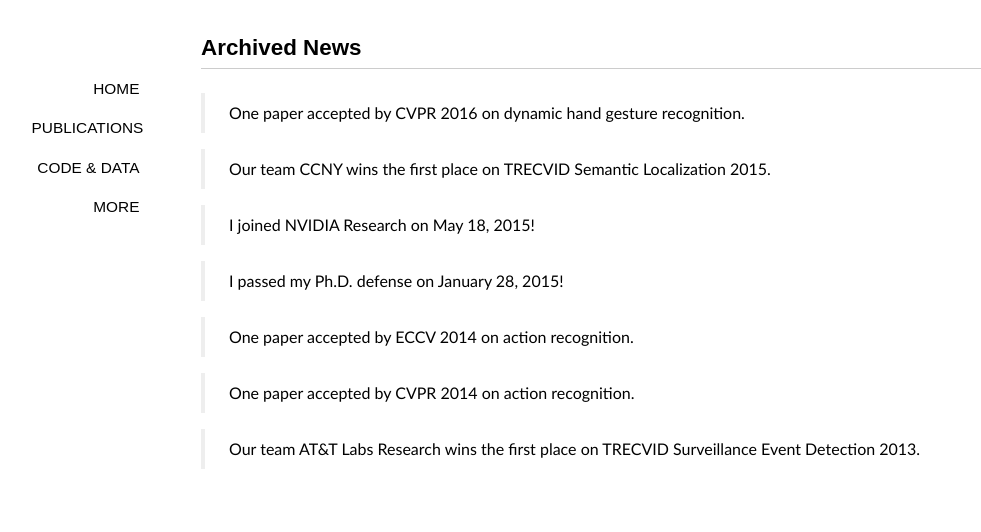
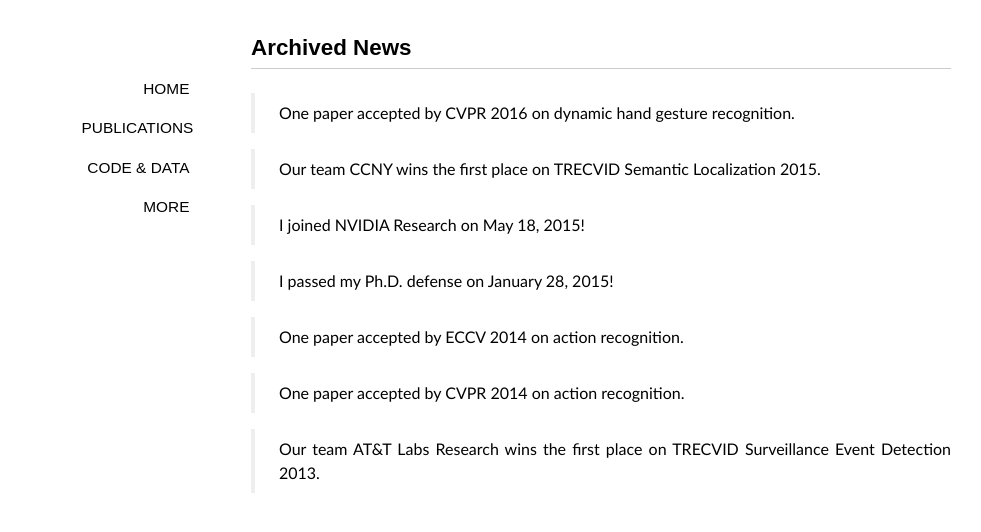
Before and after one commit to xiaodongyang/xiaodongyang.github.io, a Jekyll site: the page built from news.md, in a window 1280 px wide. Shown: the top 532 px of the page, without its empty margins (39-1020 px from the left). Built offline with Jekyll 4.4.1, drawn with Linux system fonts in a browser that asks for light colours; some web fonts are replaced.

Commit message:
Update style.css

```diff
--- a/media/css/style.css
+++ b/media/css/style.css
@@ -25,7 +25,7 @@
 blockquote{display:block;text-align:justify;border-left:4px solid #eeeeee;}
 blockquote{margin:1em 0em;padding-left:1.5em;}
 blockquote p{margin:0;padding:.5em 0;}
-#container{width:800px;margin:2em auto;display:block;padding:0 2em;}
+#container{width:700px;margin:2em auto;display:block;padding:0 2em;}
 .content{font-size:16px;line-height:24px;}
 .content h1{padding:.5em 0;}
 .content img{max-width:600px;display:block;margin:4px auto;-webkit-box-shadow:#999 1px 1px 4px;-moz-box-shadow:#999 1px 1px 4px;box-shadow:#999 1px 1px 4px;}
```
